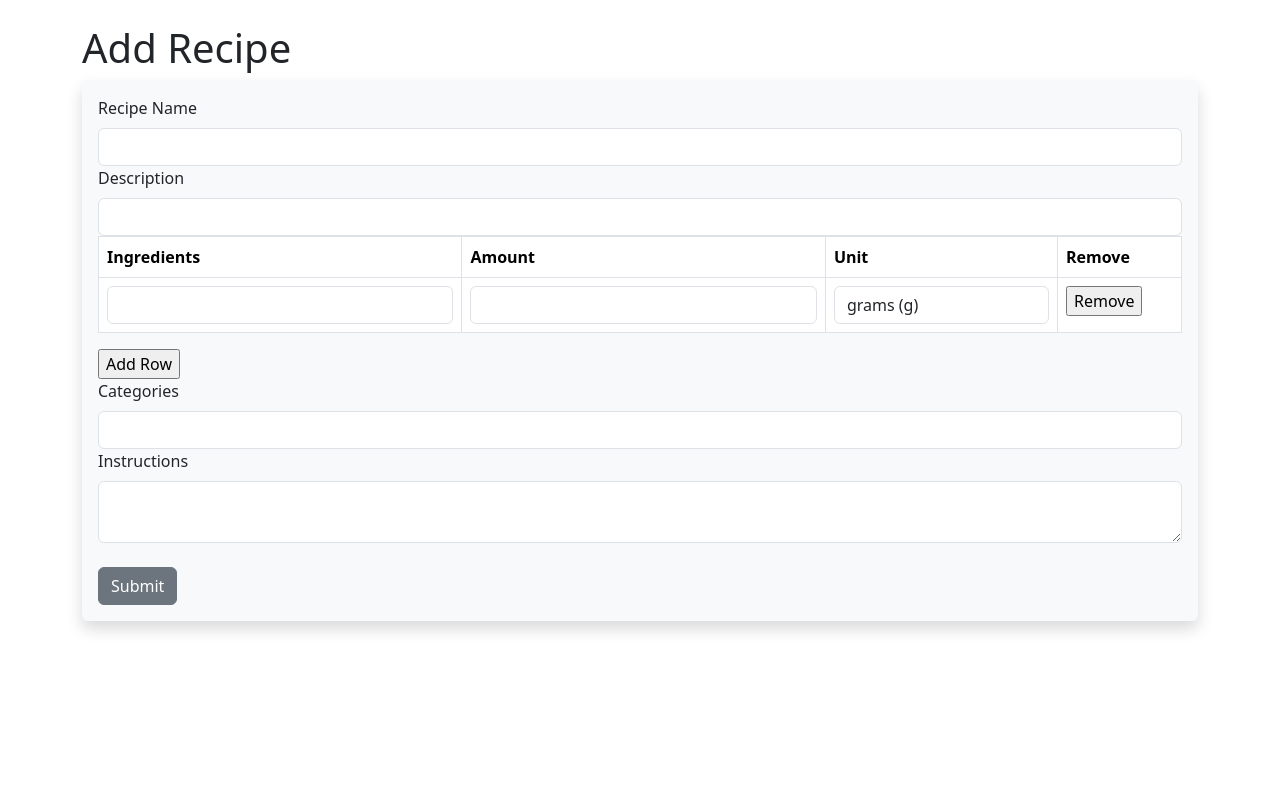
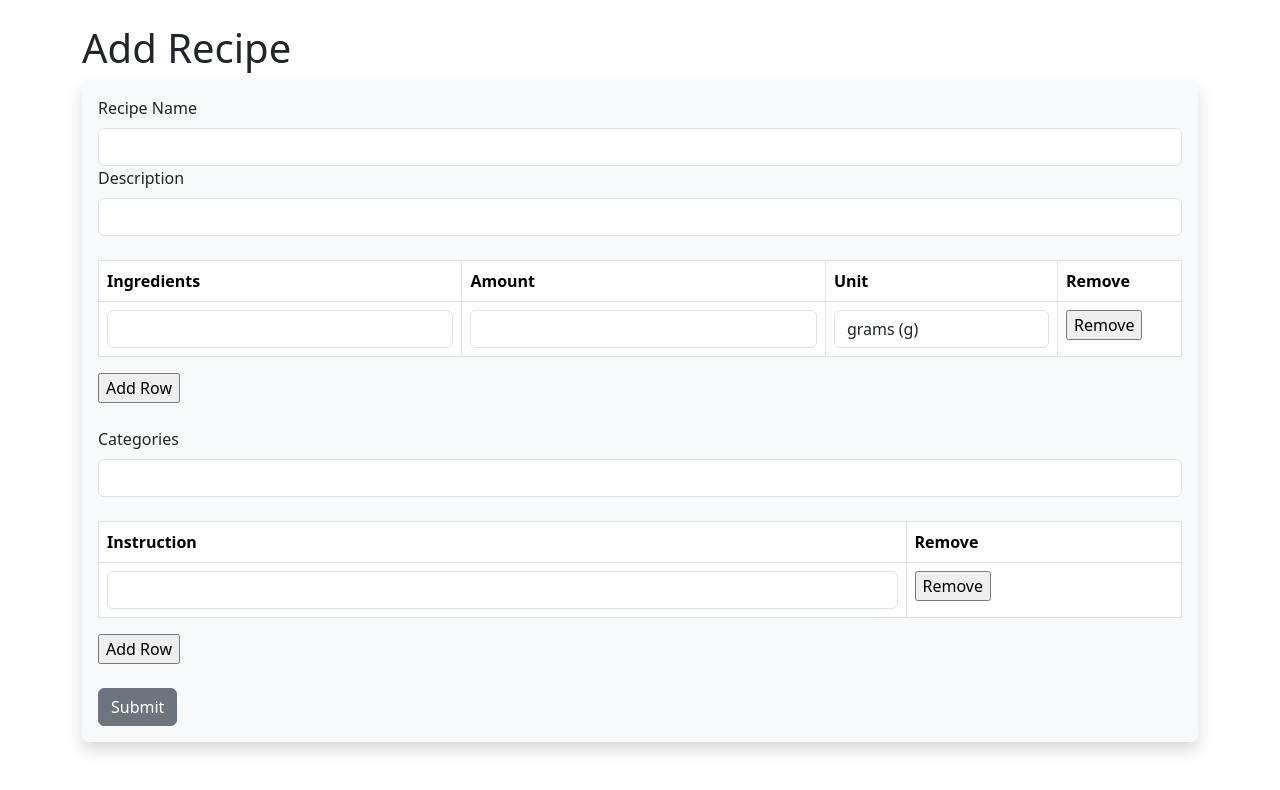
Before and after one commit to NimrodShefi/Cookbook, a Flask app: page /recipes/add_recipe in a window 1280 px wide. Shown: the part 76-866 px from the top of the page. Before the commit the page ends 708 px from the top, so only its background shows below. Run offline with Flask 2, Linux system fonts and the light colour scheme; the visitor is signed in with stand-in values (Sample User, id 1); data comes from the database, SQL or seed files in the repository; some libraries are stand-ins or nearby versions.

Commit message:
making instructions work in a similar format to the ingredients, and fixing a problem with how ingredients and instructions are saved to the db when editing

```diff
--- a/app/app.py
+++ b/app/app.py
@@ -2,9 +2,9 @@ from flask import Flask, render_template, redirect, flash, url_for, request
 from flask_sqlalchemy import SQLAlchemy
 from sqlalchemy import desc, or_
 from flask_migrate import Migrate
-from webforms import LoginForm, UserForm, RecipeForm, SearchForm, IngredientsForm
+from webforms import LoginForm, UserForm, RecipeForm, SearchForm, IngredientsForm, InstructionsForm
 from werkzeug.security import generate_password_hash, check_password_hash
-from flask_login import UserMixin, login_user, LoginManager, login_required, logout_user, current_user
+from flask_login import login_user, LoginManager, login_required, logout_user, current_user
 from flask_ckeditor import CKEditor
 
 # CONFIG
@@ -19,7 +19,7 @@ ckeditor = CKEditor(app)
 db = SQLAlchemy(app)
 migrate = Migrate(app, db)
 # need to import the models after setting up the db becuase if not, the db varaible in models will not be initialised yet
-from models import Users, Recipe, RecipeIngredients
+from models import Users, Recipe, RecipeIngredients, RecipeInstructions
 
 ## Flask Login Manager
 login_manger = LoginManager()
@@ -113,13 +113,19 @@ def add_recipe():
     form = RecipeForm()
     user_id = current_user.id
     if (request.method == "POST"):
-        recipe = Recipe(name=form.name.data, description=form.description.data, instructions=form.instructions.data, categories=form.categories.data, user_id=user_id)
+        recipe = Recipe(name=form.name.data, description=form.description.data, categories=form.categories.data, user_id=user_id)
         db.session.add(recipe)
         db.session.commit()
         recipe_id = recipe.id
         for ingredient_form in form.ingredients:
             ingredient = RecipeIngredients(recipe_id=recipe_id, ingredient=ingredient_form.ingredient.data, amount=ingredient_form.amount.data, unit=ingredient_form.unit.data)
             db.session.add(ingredient)
+
+        instruction_number = 1
+        for instruction_form in form.instructions:
+            instruction = RecipeInstructions(recipe_id=recipe_id, instruction=instruction_form.instruction.data, instruction_number=instruction_number)
+            instruction_number = instruction_number + 1
+            db.session.add(instruction)
         db.session.commit()
         form.process(formdata=None)
         flash("Recipe added successfully")
@@ -138,29 +144,87 @@ def edit_recipe(id):
     if (request.method == "POST"):
         recipe.name = form.name.data
         recipe.description = form.description.data
-        # Delete every ingredient from the db before
-        for entry in recipe.recipe_ingredients:
-            db.session.delete(entry)
-        # Adding it back again in the updated form again
-        for ingredient_form in form.ingredients:
-            ingredient = RecipeIngredients(recipe_id=recipe.id, ingredient=ingredient_form.ingredient.data, amount=ingredient_form.amount.data, unit=ingredient_form.unit.data)
-            db.session.add(ingredient)
+
+        # INGREDIENTS
+        existing_recipe_ingredients = recipe.recipe_ingredients
+        # There is the same amount of incoming ingredients as in the db
+        if (len(form.ingredients) == len(existing_recipe_ingredients)):
+            for i in range(len(form.ingredients)):
+                recipe.recipe_ingredients[i].ingredient = form.ingredients[i].ingredient.data
+                recipe.recipe_ingredients[i].amount = form.ingredients[i].amount.data
+                recipe.recipe_ingredients[i].unit = form.ingredients[i].unit.data
+        # There are more incoming ingredients then in the db
+        elif (len(form.ingredients) > len(existing_recipe_ingredients)):
+            for i in range(len(form.ingredients)):
+                # As long as i looks at the ingredients in the db
+                if (i < len(existing_recipe_ingredients)):
+                    recipe.recipe_ingredients[i].ingredient = form.ingredients[i].ingredient.data
+                    recipe.recipe_ingredients[i].amount = form.ingredients[i].amount.data
+                    recipe.recipe_ingredients[i].unit = form.ingredients[i].unit.data
+                # When it is the incoming ingredients that need to be created
+                else:
+                    ingredient = RecipeIngredients(recipe_id=recipe.id, ingredient=form.ingredients[i].ingredient.data, amount=form.ingredients[i].amount.data, unit=form.ingredients[i].unit.data)
+                    db.session.add(ingredient)
+        # There are less incoming ingredients then in the db
+        else:
+            for i in range(len(existing_recipe_ingredients)):
+                # As long as i looks at the ingredients in the form
+                if (i < len(form.ingredients)):
+                    recipe.recipe_ingredients[i].ingredient = form.ingredients[i].ingredient.data
+                    recipe.recipe_ingredients[i].amount = form.ingredients[i].amount.data
+                    recipe.recipe_ingredients[i].unit = form.ingredients[i].unit.data
+                # When there are more ingredients in the db than in the form
+                else:
+                    db.session.delete(recipe.recipe_ingredients[i])
+
+        # INSTRUCTIONS
+        existing_recipe_instructions = recipe.recipe_instructions
+        # There is the same amount of incoming instructions as in the db
+        if (len(form.instructions) == len(existing_recipe_instructions)):
+            for i in range(len(form.instructions)):
+                recipe.recipe_instructions[i].instruction_number = i + 1
+                recipe.recipe_instructions[i].instruction = form.instructions[i].instruction.data
+        # There are more incoming instructions then in the db
+        elif (len(form.instructions) > len(existing_recipe_instructions)):
+            for i in range(len(form.instructions)):
+                # As long as i looks at the instructions in the db
+                if (i < len(existing_recipe_instructions)):
+                    recipe.recipe_instructions[i].instruction_number = i + 1
+                    recipe.recipe_instructions[i].instruction = form.instructions[i].instruction.data
+                # When it is the incoming instructions that need to be created
+                else:
+                    instruction = RecipeInstructions(recipe_id=recipe.id, instruction=form.instructions[i].instruction.data, instruction_number=i + 1)
+                    db.session.add(instruction)
+        # There are less incoming instructions then in the db
+        else:
+            for i in range(len(existing_recipe_instructions)):
+                # As long as i looks at the instructions in the form
+                if (i < len(form.instructions)):
+                    recipe.recipe_instructions[i].instruction_number = i + 1
+                    recipe.recipe_instructions[i].instruction = form.instructions[i].instruction.data
+                # When there are more instructions in the db than in the form
+                else:
+                    db.session.delete(recipe.recipe_instructions[i])
+
         recipe.categories = form.categories.data
-        recipe.instructions = form.instructions.data
         db.session.add(recipe)
         db.session.commit()
         flash("Recipe has been updated")
         return redirect(url_for('view_recipe', id=recipe.id))
+
     # When trying to view the page:
     if (current_user.id == recipe.user_id):
         ingredients_forms = []
+        instructions_forms = []
         for entry in recipe.recipe_ingredients:
             ingredients_forms.append(IngredientsForm(ingredient=entry.ingredient, amount=entry.amount, unit=entry.unit))
         form.name.data = recipe.name
         form.description.data = recipe.description
         form.ingredients = ingredients_forms
         form.categories.data = recipe.categories
-        form.instructions.data = recipe.instructions
+        for entry in recipe.recipe_instructions:
+            instructions_forms.append(InstructionsForm(instruction=entry.instruction))
+        form.instructions = instructions_forms
         measuring_units = ["grams (g)", "milligram (mg)", "kilogram (kg)", "milliliter (ml)", "liter (L)", "teaspoon (tsp)", "tablespoon (tbsp)", "cup", "pint", "gallon", "pound (lb)", "ounce (oz)"]
         return render_template("edit_recipe.html", form=form, measuring_units=measuring_units)
     else:
--- a/app/static/js/recipe.js
+++ b/app/static/js/ingredients.js
@@ -1,9 +1,13 @@
-function deleteRow(r) {
-    var i = r.parentNode.parentNode.rowIndex;
-    document.getElementById("ingredients-table").deleteRow(i);
+function delete_ingredient_row(row) {
+    // Get the table row element to delete
+    var row_to_remove = row.parentNode.parentNode;
+    // Get the table body element
+    var tbody = row_to_remove.parentNode;
+    // Remove the row from the table
+    tbody.removeChild(row_to_remove);
 }
 
-function add_row() {
+function add_ingredient_row() {
     // get the table body element
     var tableBody = document.querySelector('#ingredients-table tbody');
 
@@ -16,17 +20,17 @@ function add_row() {
     var ingredientInput = document.createElement('input');
     ingredientInput.className = 'form-control'
     ingredientInput.type = 'text';
-    ingredientInput.name = 'ingredients-' + (tableBody.children.length + 1) + '-ingredient';
+    ingredientInput.name = 'ingredients-' + (tableBody.children.length) + '-ingredient';
 
 
     var amountInput = document.createElement('input');
     amountInput.className = 'form-control'
     amountInput.type = 'number';
     amountInput.step = 'any';
-    amountInput.name = 'ingredients-' + (tableBody.children.length + 1) + '-amount';
+    amountInput.name = 'ingredients-' + (tableBody.children.length) + '-amount';
 
     var unitSelect = document.createElement('select');
-    unitSelect.name = 'ingredients-' + (tableBody.children.length + 1) + '-unit';
+    unitSelect.name = 'ingredients-' + (tableBody.children.length) + '-unit';
     unitSelect.className = 'form-control'
 
     var removeButton = document.createElement('input');
--- /dev/null
+++ b/app/static/js/instructions.js
@@ -0,0 +1,42 @@
+function delete_instruction_row(row) {
+    // Get the table row element to delete
+    var row_to_remove = row.parentNode.parentNode;
+    // Get the table body element
+    var tbody = row_to_remove.parentNode;
+    // Remove the row from the table
+    tbody.removeChild(row_to_remove);
+}
+
+function add_instruction_row() {
+    // get the table body element
+    var tableBody = document.querySelector('#instructions-table tbody');
+
+    // create a new row
+    var newRow = document.createElement('tr');
+
+    var instructionInput = document.createElement('input');
+    instructionInput.className = 'form-control'
+    instructionInput.type = 'text';
+    instructionInput.name = 'instructions-' + (tableBody.children.length) + '-instruction';
+
+    var removeButton = document.createElement('input');
+    removeButton.type = "button";
+    removeButton.value = "Remove";
+    removeButton.addEventListener('click', function (){
+        newRow.remove();
+    })
+
+    // create new form fields for the new row
+    var newInstructionInput = document.createElement('td');
+    newInstructionInput.appendChild(instructionInput);
+
+    var newRemoveField = document.createElement('td');
+    newRemoveField.appendChild(removeButton);
+
+    // add the form fields to the new row
+    newRow.appendChild(newInstructionInput);
+    newRow.appendChild(newRemoveField);
+
+    // add the new row to the table
+    tableBody.appendChild(newRow);
+}
--- a/app/templates/add_recipe.html
+++ b/app/templates/add_recipe.html
@@ -1,7 +1,8 @@
 {% extends 'base.html' %}
 
 {% block content %}
-    <script src="{{ url_for('static', filename='js/recipe.js') }}"></script>
+    <script src="{{ url_for('static', filename='js/ingredients.js') }}"></script>
+    <script src="{{ url_for('static', filename='js/instructions.js') }}"></script>
 
     {% for message in get_flashed_messages() %}
     <div class="alert alert-warning alert-dismissible fade show" role="alert">
@@ -22,6 +23,8 @@
             {{ form.description.label(class="form-label") }}
             {{ form.description(class="form-control") }}
 
+            <br>
+
             <table id="ingredients-table" class="table table-bordered">
                 <thead>
                     <th>Ingredients</th>
@@ -30,25 +33,43 @@
                     <th>Remove</th>
                 </thead>
 
+                <tbody>
                     {% for entry in form.ingredients %}
                         <tr>
                             <td>{{ entry.ingredient(class="form-control") }}</td>
                             <td>{{ entry.amount(class="form-control") }}</td>
                             <td>{{ entry.unit(class="form-control") }}</td>
-                        <td><input type="button" value="Remove" onclick="deleteRow(this)"></td>
+                            <td><input type="button" value="Remove" onclick="delete_ingredient_row(this)"></td>
                         </tr>
                     {% endfor %}
+                </tbody>
             </table>
-            <input type="button" value="Add Row" onclick="add_row()">
-            <br>
+            <input type="button" value="Add Row" onclick="add_ingredient_row()">
+            <br> <br>
 
             {{ form.categories.label(class="form-label") }}
             {{ form.categories(class="form-control") }}
 
-            {{ form.instructions.label(class="form-label") }}
-            {{ form.instructions(class="form-control") }}
+            <br>
 
-            <br>
+            <table id="instructions-table" class="table table-bordered">
+                <thead>
+                    <th>Instruction</th>
+                    <th>Remove</th>
+                </thead>
+
+                <tbody>
+                    {% for entry in form.instructions %}
+                        <tr>
+                            <td>{{ entry.instruction(class="form-control") }}</td>
+                            <td><input type="button" value="Remove" onclick="delete_instruction_row(this)"></td>
+                        </tr>
+                    {% endfor %}
+                </tbody>
+            </table>
+            <input type="button" value="Add Row" onclick="add_instruction_row()">
+            <br> <br>
+
             {{ form.submit(class="btn btn-secondary") }}
         </form>
 
--- a/app/templates/view_recipe.html
+++ b/app/templates/view_recipe.html
@@ -28,7 +28,10 @@
         {% endfor %}
         <br>
         <p><strong>Instructions:</strong>
-        <p>{{recipe.instructions|safe}}</p>
+        {% for instruction in recipe.recipe_instructions %}
+            <p><strong>{{ instruction.instruction_number }})</strong> {{instruction.instruction}}</p>
+            {% set count.value = count.value + 1 %}
+        {% endfor %}
 
     </div>
 
```
Also changed, not shown: app/models.py (+7 -1 lines), app/templates/edit_recipe.html (+30 -10 lines), app/webforms.py (+5 -2 lines), migrations/versions/0e359a8ee14f_starting_the_process_to_change_.py (added, +41 -0 lines). Lines whose indentation alone changed are shown as unchanged.
